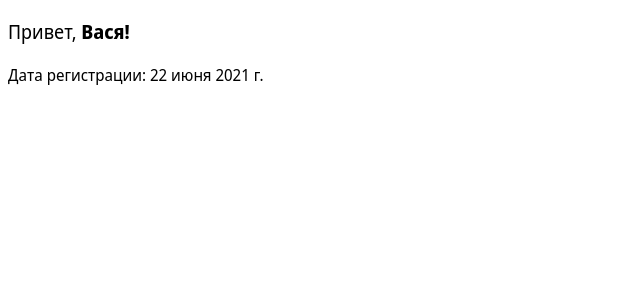
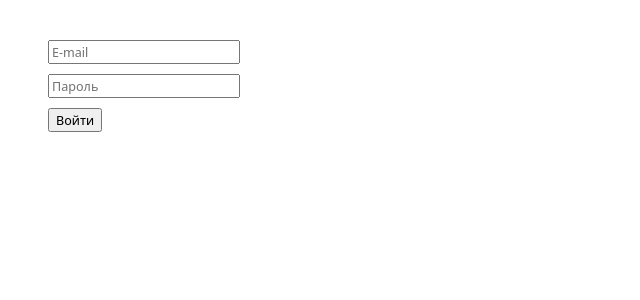
Before and after one commit to BRAUZER06/archakov-tutorials, a React (Create React App) app: page / in a window 1280 px wide. Shown: the top 300 px of the page, without its empty margins (0-640 px from the left). Built offline with nearby package versions, Linux system fonts and the light colour scheme.

Commit message:
Сделал урок 2

```diff
--- a/src/index.js
+++ b/src/index.js
@@ -2,7 +2,8 @@ import React from 'react';
 import ReactDOM from 'react-dom';
 import './index.css';
 
-import App from './tutorial-1/App';
+// import App from './tutorial-1/App';
+import App from './tutorial-2/App';
 
 ReactDOM.render(
     <React.StrictMode>
--- /dev/null
+++ b/src/tutorial-2/App.css
@@ -0,0 +1,9 @@
+form {
+    margin-top: 40px;
+    margin-left: 40px;
+}
+
+
+form div {
+    margin-bottom: 10px;
+}
--- /dev/null
+++ b/src/tutorial-2/App.js
@@ -0,0 +1,14 @@
+import React from 'react'
+import Form from './components/Form'
+
+import './App.css'
+
+const App = () => {
+    return (
+        <div>
+            <Form />
+        </div>
+    )
+}
+
+export default App
--- /dev/null
+++ b/src/tutorial-2/components/Form.jsx
@@ -0,0 +1,40 @@
+import React from 'react';
+
+const Form = () => {
+    let email = '';
+    let password = '';
+
+    const handleChange = (e) => {
+        if (e.target.id === 'email') {
+            email = e.target.value;
+        } else if (e.target.id === 'password') {
+            password = e.target.value;
+        }
+    };
+
+    const handleSubmit = (e) => {
+        e.preventDefault();
+        if (email.trim() && password.trim()) {
+            console.log({ email, password });
+            e.target.reset();
+        } else {
+            alert('Введите корректные данные!');
+        }
+    };
+
+    return (
+        <form onSubmit={handleSubmit}>
+            <div>
+                <label htmlFor="email" />
+                <input onChange={handleChange} type="text" id="email" placeholder="E-mail" />
+            </div>
+            <div>
+                <label htmlFor="password" />
+                <input onChange={handleChange} type="password" id="password" placeholder="Пароль" />
+            </div>
+            <button type="submit">Войти</button>
+        </form>
+    );
+};
+
+export default Form;
```
